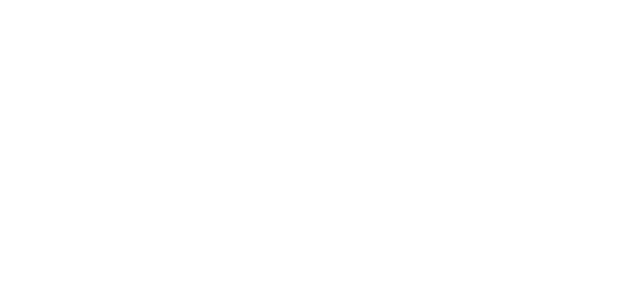
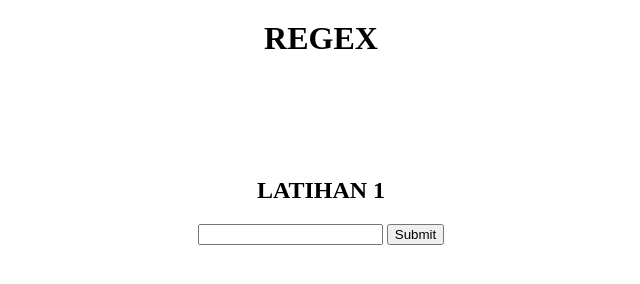
Before and after one commit to Febianodja/pertemuan-10, a plain HTML site: page index.html in a window 1280 px wide. Shown: the whole page, without its empty margins (319-959 px from the left). Drawn offline with Linux system fonts and the light colour scheme.

Commit message:
latihan no.1

```diff
--- a/index.html
+++ b/index.html
@@ -4,9 +4,17 @@
     <meta charset="UTF-8">
     <meta http-equiv="X-UA-Compatible" content="IE=edge">
     <meta name="viewport" content="width=device-width, initial-scale=1.0">
-    <title>Document</title>
+    <link rel="stylesheet" href="style.css">
+    <title>REGEX EXERCISE</title>
 </head>
 <body>
+    <h1>REGEX</h1>
+    <div class="container">
+        <h2>LATIHAN 1</h2>
+        <input type="text" id="validasiHuruf"/>
+		<button onclick="validation()" value="">Submit</button>
+		<div id="result"></div>
+    </div>
     <script src="regex-exercise1.js"></script>
 </body>
 </html>
--- a/regex-exercise1.js
+++ b/regex-exercise1.js
@@ -1,11 +1,28 @@
 // LATIHAN 1
-function isUppercase(words){
-    let regex1 = /[A-Z]/;
-    if(regex1.test(words) == true){
-        return 'Huruf pertama adalah huruf besar';
+// function isUppercase(words){
+    // let regex1 = /[[A-Z][a-z0-9_-]/;
+    //     if(regex1.test(words) == true){
+        //         return 'Huruf pertama adalah huruf besar';
+        //     } else {
+            //         return 'Huruf pertama adalah huruf kecil';
+            //     }
+            // }
+            // console.log(isUppercase("Haha"));
+            // console.log(isUppercase("hihi"));
+// console.log(isUppercase("hii"));
+
+function validation(){
+    let userInput = document.getElementById("validasiHuruf").value;
+    let showResult = document.querySelector("#result");
+
+    //buat validasi regex
+    let karakterRegex = /^[A-Z]/;
+
+    if (karakterRegex.test(userInput)) {
+      showResult.innerHTML = `Huruf pertama adalah huruf <b>besar</b>`;
+
     } else {
-        return 'Huruf pertama adalah huruf kecil';
+      showResult.innerHTML = `Huruf pertama adalah huruf <b>kecil</b>`;
     }
+    document.getElementById("validasiHuruf").value = "";
 }
-console.log(isUppercase("Haha"));
-console.log(isUppercase("hihi"));
--- /dev/null
+++ b/style.css
@@ -0,0 +1,20 @@
+body {
+    margin: 0%;
+    padding: 0%;
+}
+
+h1{
+    text-align: center;
+    padding-top: 20px;
+    margin: 0%;
+}
+
+.container {
+    text-align: center;
+    padding-top: 100px;
+}
+
+
+#result{
+    padding-top: 20px;
+}
```
